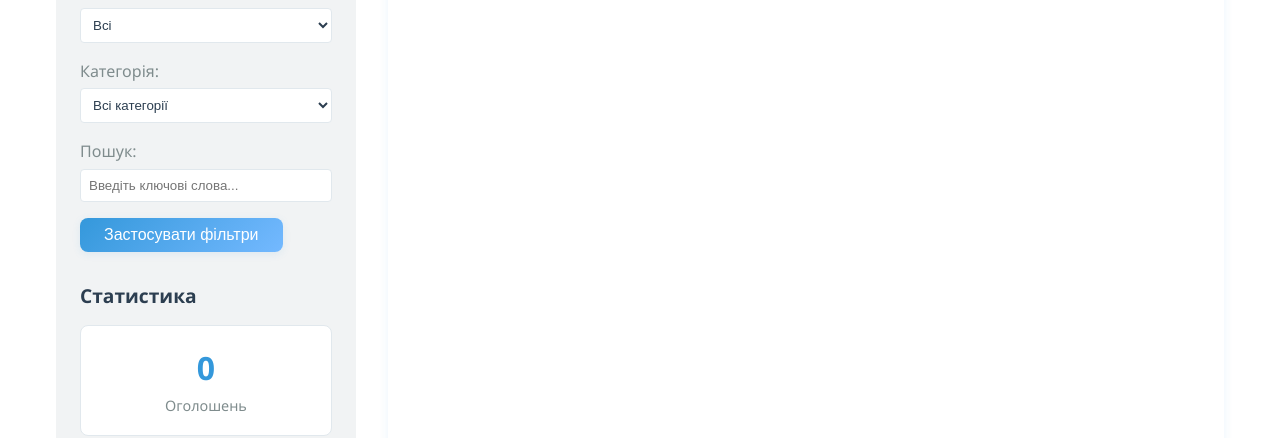
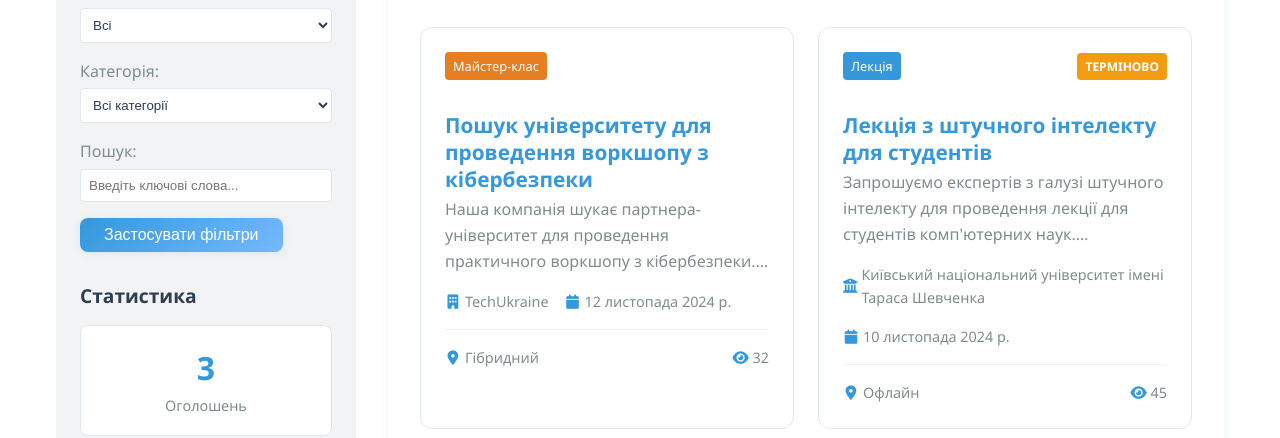
Before and after one commit to BOGDANIST/hackaton, a plain HTML site: page index.html in a window 1280 px wide. Shown: the part 514-952 px from the top of the page. Drawn offline with Linux system fonts and the light colour scheme.

Commit message:
Виправлення

```diff
--- a/index.html
+++ b/index.html
@@ -18,8 +18,11 @@
                 <a href="index.html" class="nav-link active">Головна</a>
                 <a href="announcements.html" class="nav-link">Оголошення</a>
                 <a href="profile.html" class="nav-link">Профіль</a>
-                <a href="login.html" class="nav-link">Вхід</a>
-                <a href="register.html" class="nav-link">Реєстрація</a>
+                <a href="login.html" class="nav-link" id="loginLink">Вхід</a>
+                <a href="register.html" class="nav-link" id="registerLink">Реєстрація</a>
+                <button class="nav-link" id="logoutBtn" style="display: none; background: none; border: none; color: inherit; cursor: pointer;">
+                    <i class="fas fa-sign-out-alt"></i> Вихід
+                </button>
                 <button class="theme-toggle" id="themeToggle">
                     <i class="fas fa-moon"></i>
                 </button>
@@ -116,5 +119,91 @@
 
     <script src="scripts/main.js"></script>
     <script src="scripts/auth.js"></script>
+    <script>
+        // Initialize main page functionality
+        document.addEventListener('DOMContentLoaded', () => {
+            // Update navigation based on authentication status
+            NavigationManager.updateNavigation();
+
+            // Load and display statistics
+            const stats = dataManager.getStatistics();
+
+            // Update statistics display
+            const totalAnnouncementsEl = document.getElementById('totalAnnouncements');
+            const totalUniversitiesEl = document.getElementById('totalUniversities');
+            const totalCompaniesEl = document.getElementById('totalCompanies');
+
+            if (totalAnnouncementsEl) totalAnnouncementsEl.textContent = stats.activeAnnouncements;
+            if (totalUniversitiesEl) totalUniversitiesEl.textContent = stats.totalUniversities;
+            if (totalCompaniesEl) totalCompaniesEl.textContent = stats.totalCompanies;
+
+            // Load recent announcements
+            loadRecentAnnouncements();
+        });
+
+        function loadRecentAnnouncements() {
+            const announcements = dataManager.getActiveAnnouncements();
+            const recentAnnouncements = announcements
+                .sort((a, b) => new Date(b.createdAt) - new Date(a.createdAt))
+                .slice(0, 6); // Show only 6 most recent
+
+            const grid = document.getElementById('announcementsGrid');
+            const noAnnouncements = document.getElementById('noAnnouncements');
+
+            if (recentAnnouncements.length === 0) {
+                if (grid) grid.style.display = 'none';
+                if (noAnnouncements) noAnnouncements.style.display = 'block';
+                return;
+            }
+
+            if (grid) {
+                grid.style.display = 'grid';
+                grid.innerHTML = recentAnnouncements.map(announcement => createAnnouncementCard(announcement)).join('');
+            }
+            if (noAnnouncements) noAnnouncements.style.display = 'none';
+        }
+
+        function createAnnouncementCard(announcement) {
+            const author = authManager.getUserById(announcement.authorId);
+            const authorName = author ? (author.universityName || author.companyName || 'Невідомий автор') : 'Невідомий автор';
+
+            return `
+                <div class="announcement-card">
+                    <div class="announcement-header">
+                        <div class="announcement-category ${announcement.category}">
+                            ${Utils.getCategoryDisplayName(announcement.category)}
+                        </div>
+                        ${announcement.urgent ? '<div class="urgent-badge">Терміново</div>' : ''}
+                    </div>
+                    <h3 class="announcement-title">
+                        <a href="view-announcement.html?id=${announcement.id}">${Utils.sanitizeHtml(announcement.title)}</a>
+                    </h3>
+                    <p class="announcement-description">
+                        ${Utils.truncateText(Utils.sanitizeHtml(announcement.description), 120)}
+                    </p>
+                    <div class="announcement-meta">
+                        <div class="announcement-author">
+                            <i class="fas fa-${announcement.organizationType === 'university' ? 'university' : 'building'}"></i>
+                            ${Utils.sanitizeHtml(authorName)}
+                        </div>
+                        <div class="announcement-date">
+                            <i class="fas fa-calendar"></i>
+                            ${Utils.formatDate(announcement.createdAt)}
+                        </div>
+                    </div>
+                    <div class="announcement-footer">
+                        <div class="announcement-location">
+                            <i class="fas fa-map-marker-alt"></i>
+                            ${Utils.getFormatDisplayName(announcement.format)}
+                        </div>
+                        <div class="announcement-views">
+                            <i class="fas fa-eye"></i>
+                            ${announcement.viewCount || 0}
+                        </div>
+                    </div>
+                </div>
+            `;
+        }
+    </script>
 </body>
 </html>
--- a/styles/main.css
+++ b/styles/main.css
@@ -546,6 +546,69 @@ a:hover {
   gap: var(--spacing-sm);
   flex-wrap: wrap;
   margin-bottom: var(--spacing-md);
+}
+
+.announcement-author,
+.announcement-date,
+.announcement-location,
+.announcement-views {
+  display: flex;
+  align-items: center;
+  gap: var(--spacing-xs);
+  font-size: 0.9rem;
+  color: var(--text-secondary);
+}
+
+.announcement-author i,
+.announcement-date i,
+.announcement-location i,
+.announcement-views i {
+  color: var(--primary-color);
+  width: 16px;
+  text-align: center;
+}
+
+.announcement-category {
+  background-color: var(--primary-color);
+  color: var(--text-light);
+  padding: var(--spacing-xs) var(--spacing-sm);
+  border-radius: var(--radius-sm);
+  font-size: 0.8rem;
+  font-weight: 500;
+}
+
+.announcement-category.lecture {
+  background-color: #3498db;
+}
+
+.announcement-category.seminar {
+  background-color: #9b59b6;
+}
+
+.announcement-category.workshop {
+  background-color: #e67e22;
+}
+
+.announcement-category.conference {
+  background-color: #2ecc71;
+}
+
+.announcement-category.internship {
+  background-color: #f39c12;
+}
+
+.announcement-category.research {
+  background-color: #34495e;
+}
+
+.urgent-badge {
+  background-color: var(--warning-color);
+  color: var(--text-light);
+  padding: var(--spacing-xs) var(--spacing-sm);
+  border-radius: var(--radius-sm);
+  font-size: 0.75rem;
+  font-weight: 600;
+  text-transform: uppercase;
 }
 
 .category {
```
